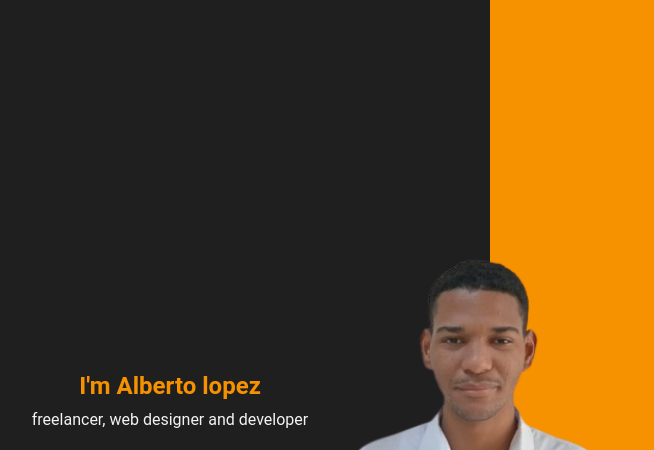
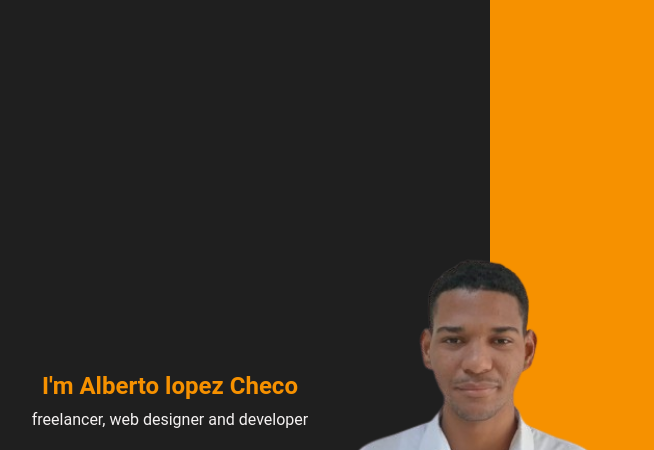
Before and after one commit to alberto-lopz23/my-portfolio-web, a plain HTML site: page index.html in a window 1280 px wide. Shown: the top 450 px of the page, without its empty margins (150-804 px from the left). Drawn offline with nearby package versions, Linux system fonts and the light colour scheme.

Commit message:
add last name

```diff
--- a/index.html
+++ b/index.html
@@ -4,22 +4,22 @@
 <head>
   <meta charset="UTF-8" />
   <meta name="viewport" content="width=device-width, initial-scale=1.0" />
-  <title>Alberto López</title>
+  <title>Alberto López Checo</title>
   <link href='/style.css' rel='stylesheet'>
   <link rel="shortcut icon" href="/ima/favicon.jpeg" type="image/x-icon">
   <link href='https://unpkg.com/boxicons@2.1.4/css/boxicons.min.css' rel='stylesheet'>
   <script src="https://unpkg.com/boxicons@2.1.4/dist/boxicons.js"></script>
 
-  <meta name="desciption" content="Portfolio de Alberto lopez en el cual tiene un desgloce sobre mis
+  <meta name="desciption" content="Portfolio de Alberto lopez Checo en el cual tiene un desgloce sobre mis
   proyectos y habilidades" />
-  <meta name="author" content="Alberto lopez" />
+  <meta name="author" content="Alberto lopez Checo" />
 
   <meta property="og:type" content="website" />
   <meta property="og:url" content="https://www.acheco.dev/" />
-  <meta property="og:site_name" content="Alberto lopez" />
+  <meta property="og:site_name" content="Alberto lopez Checo" />
 
-  <meta property="og:title" content="Alberto lopez" />
-  <meta property="og:description" content="Portfolio de Alberto lopez en el cual tiene un desgloce sobre mis
+  <meta property="og:title" content="Alberto lopez Checo" />
+  <meta property="og:description" content="Portfolio de Alberto lopez Checo en el cual tiene un desgloce sobre mis
   proyectos y habilidades" />
 
   <meta property="og-image"
@@ -30,10 +30,10 @@
   <meta property="og:locale:alternate" content="en_US" />
 
   <meta name="instagram:card" content="summary_large_image" />
-  <meta name="instagram:site_name" content="Alberto lopez" />
-  <meta name="instagram:creator" content="Alberto lopez" />
-  <meta name="instagram:title" content="Alberto lopez" />
-  <meta name="instagram:description" content="Portfolio de Alberto lopez en el cual tiene un desgloce sobre mis
+  <meta name="instagram:site_name" content="Alberto lopez Checo" />
+  <meta name="instagram:creator" content="Alberto lopez Checo" />
+  <meta name="instagram:title" content="Alberto lopez Checo" />
+  <meta name="instagram:description" content="Portfolio de Alberto lopez Checo en el cual tiene un desgloce sobre mis
   proyectos y habilidades" />
 
 
@@ -45,7 +45,7 @@
 <body>
   <section class="perfil">
     <div class="color-black">
-      <h2>I'm Alberto lopez</h2>
+      <h2>I'm Alberto lopez Checo</h2>
       <p>freelancer, web designer and developer</p>
     </div>
     <div class="color-orange"></div>
```
